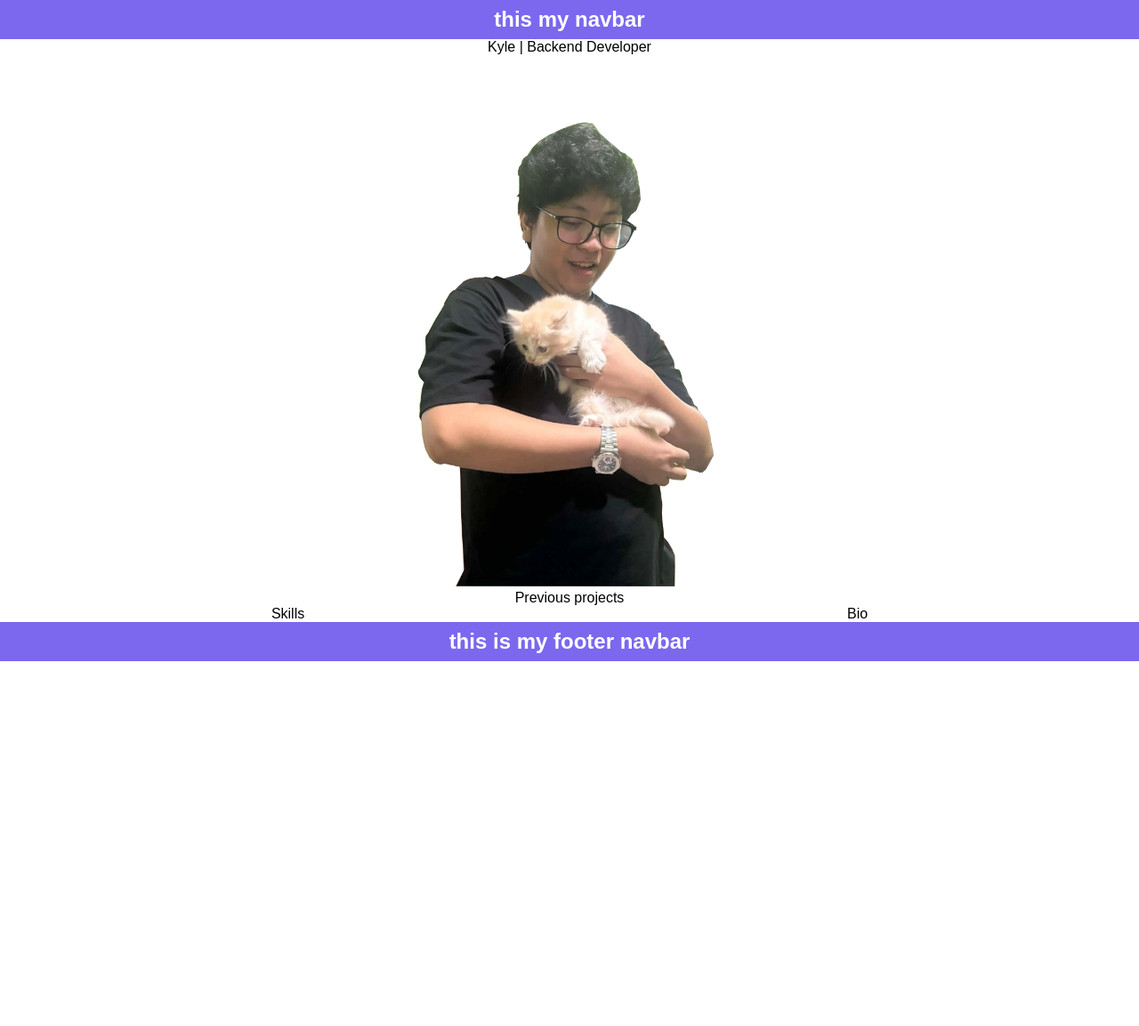
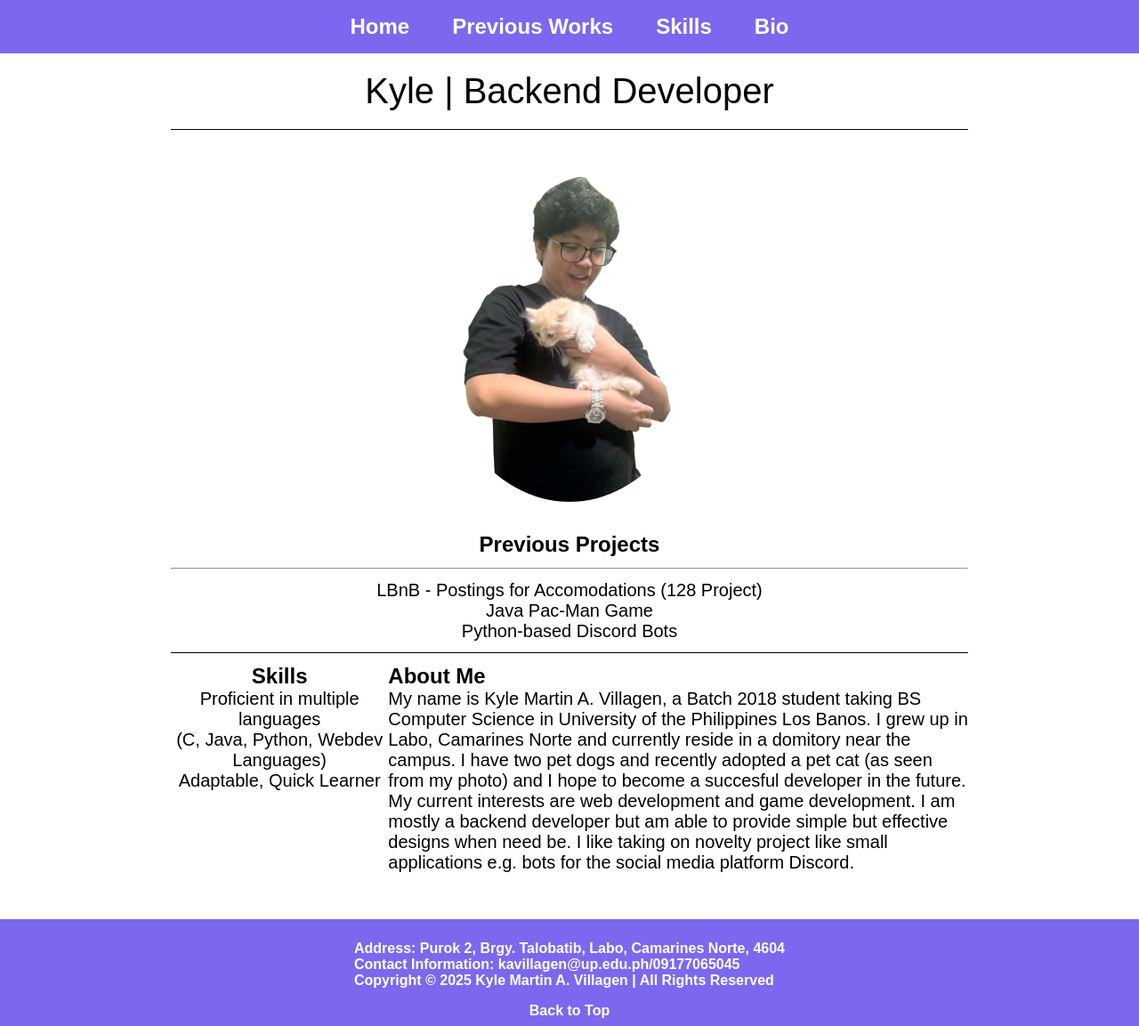
Before and after one commit to CMSC100-1S2526-EF2L/exercise-02-kayluuuuuu, a plain HTML site: page index.html in a window 1280 px wide. Shown: the whole page at 89% size. Before the commit the page ends 800 px from the top, so only its background shows below. Drawn offline with Linux system fonts and the light colour scheme.

Commit message:
feat: finish adding proper contents and added some styling

```diff
--- a/index.html
+++ b/index.html
@@ -2,27 +2,51 @@
 <html>
 <head>
     <link rel="stylesheet" href="./style.css" type="text/css">
-    <meta charset="UTF-8">
-    <meta name="viewport" content="width=device-width, initial-scale=1.0">
     <title>My Portfolio</title>
     <nav class="navbar">
-        this my navbar
+        <ul>
+            <li><a href="#">Home</a></li>
+            <li><a href="#previous">Previous Works</a></li>
+            <li><a href="#skills">Skills</a></li>
+            <li><a href="#autobio">Bio</a></li>
+        </ul>
     </nav>
 </head>
 <body>
     <div class="grid-container">
         <div id="content-heading">Kyle | Backend Developer</div>
         <div id="my-photo">
-            <img src="./images/picture.png" width="35%" height="auto">
+            <img src="./images/picture.png" width="35%" height="auto" style="border-radius: 50%">
         </div>
-        <div id="previous">Previous projects</div>
-        <div id="skills">Skills</div>
-        <div id="autobio">Bio</div>
-    </div>
+        <div id="previous">
+            <span style="font-weight: bold;">Previous Projects</span><hr>
+            <div style="font-size: 2.5vh">
+                LBnB - Postings for Accomodations (128 Project)<br>Java Pac-Man Game<br>Python-based Discord Bots</div>
+            </div>
+        <div id="skills">
+            <span style="font-weight: bold;">Skills</span><br>
+            <div style="font-size: 2.5vh">
+                Proficient in multiple languages<br>
+                (C, Java, Python, Webdev Languages)<br>
+                Adaptable, Quick Learner
+            </div>
+        </div>
+        <div id="autobio">
+            <span style="font-weight: bold;">About Me</span><br>
+            <div style="font-size: 2.5vh">
+                My name is Kyle Martin A. Villagen, a Batch 2018 student taking BS Computer Science in University of the Philippines Los Banos. I grew up in Labo, Camarines Norte and currently reside in a domitory near the campus. I have two pet dogs and recently adopted a pet cat (as seen from my photo) and I hope to become a succesful developer in the future. My current interests are web development and game development. I am mostly a backend developer but am able to provide simple but effective designs when need be. I like taking on novelty project like small applications e.g. bots for the social media platform Discord.
+            </div>
+            </div>
+        </div>
 </body>
 <footer>
-    <nav class="navbar">
-        this is my footer navbar
+    <nav class="navbar" style="font-size: 2vh; margin-top: 5vh;">
+        <p>
+            Address: Purok 2, Brgy. Talobatib, Labo, Camarines Norte, 4604<br>
+            Contact Information: kavillagen@up.edu.ph/09177065045<br>
+            Copyright © 2025 Kyle Martin A. Villagen | All Rights Reserved<br>
+        </p>
+            <a href="#" style="text-align: center;">Back to Top</a>
     </nav>
 </footer>
 </html>
--- a/style.css
+++ b/style.css
@@ -3,6 +3,29 @@ html {
 }
 body {
     margin: 0;
+}
+a {
+    color: white;
+    text-decoration: none;
+}
+ul {
+    list-style-type: none;
+    margin: 0;
+    padding: 0;
+    overflow: hidden;
+}
+ul li {
+    float: left;
+    margin-right: 2vh;
+    margin-left: 2vh;
+}
+ul li a {
+    display: block;
+    text-align: center;
+    padding: 1vh;
+}
+ul li a:hover {
+    background-color: rgb(81, 69, 151);
 }
 .navbar {
     font-weight: bold;
@@ -17,17 +40,26 @@ body {
 }
 
 .grid-container {
+    font-size: 3vh;
+    margin-left: 15%;
+    margin-right: 15%;
     display: grid;
     grid-template-areas:
         "header header"
         "photo photo"
         "prev prev"
         "skills autobio";
+    grid-template-columns: 3fr 8fr;
 }
 
 .grid-container > div#content-heading {
+    padding-top: 2.5vh;
+    padding-bottom: 2.5vh;
+    font-size: 5vh;
     grid-area: header;
     text-align: center;
+    vertical-align: auto;
+    border-bottom: 0.01vh solid black;
 }
 .grid-container > div#my-photo {
     grid-area: photo;
@@ -35,16 +67,25 @@ body {
 }
 
 .grid-container > div#previous {
+    margin-top: 2vh;
     grid-area: prev;
     text-align: center;
+    vertical-align: auto;
+    border-bottom: 0.01vh solid black;
+    padding-top: 1.5vh;
+    padding-bottom: 1.5vh;
 }
 
 .grid-container > div#skills {
     grid-area: skills;
     text-align: center;
+    padding-top: 1.5vh;
+    padding-bottom: 1.5vh;
 }
 
 .grid-container > div#autobio {
     grid-area: autobio;
-    text-align: center;
+    text-align: left;
+    padding-top: 1.5vh;
+    padding-bottom: 1.5vh;
 }
```
